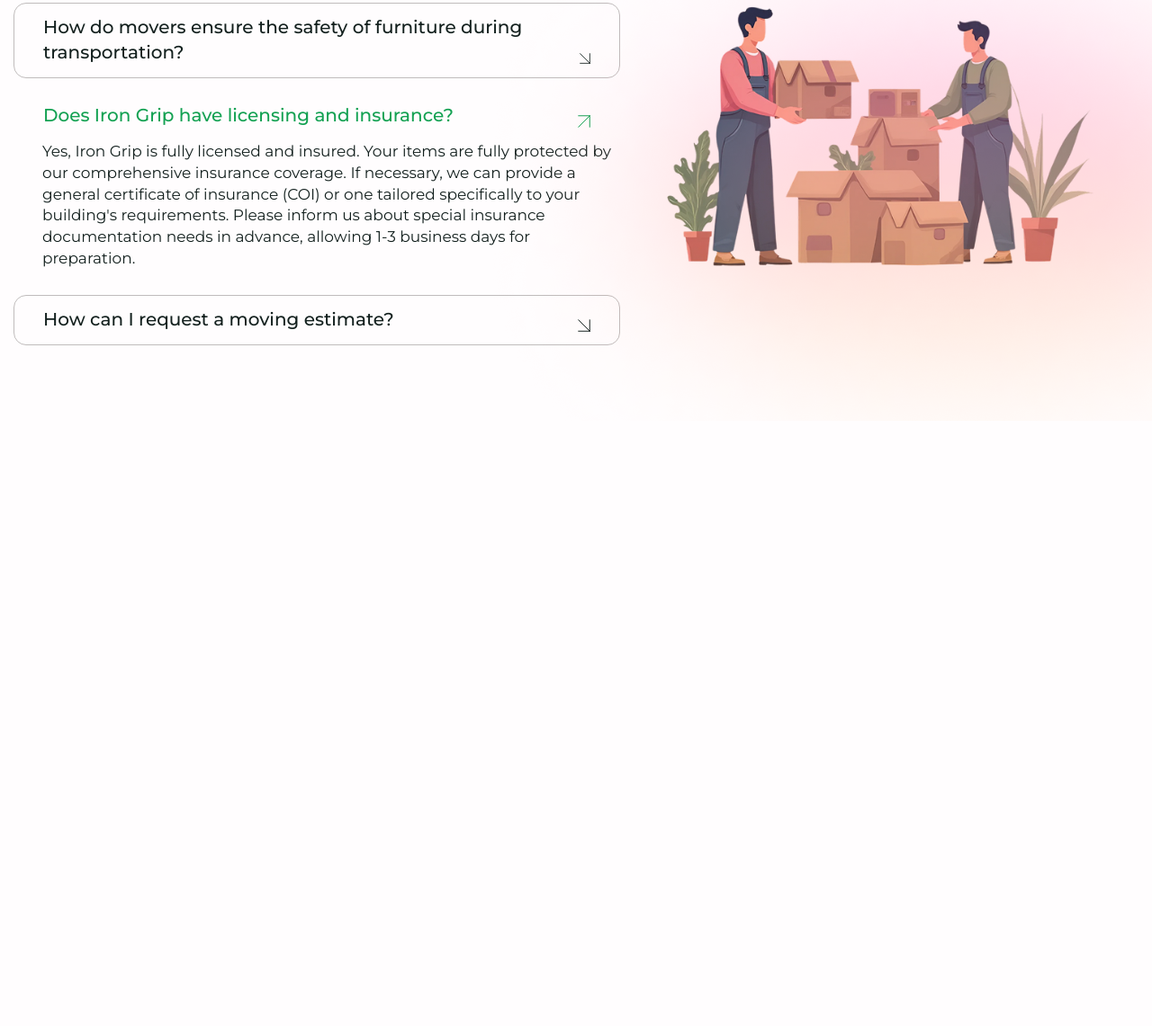
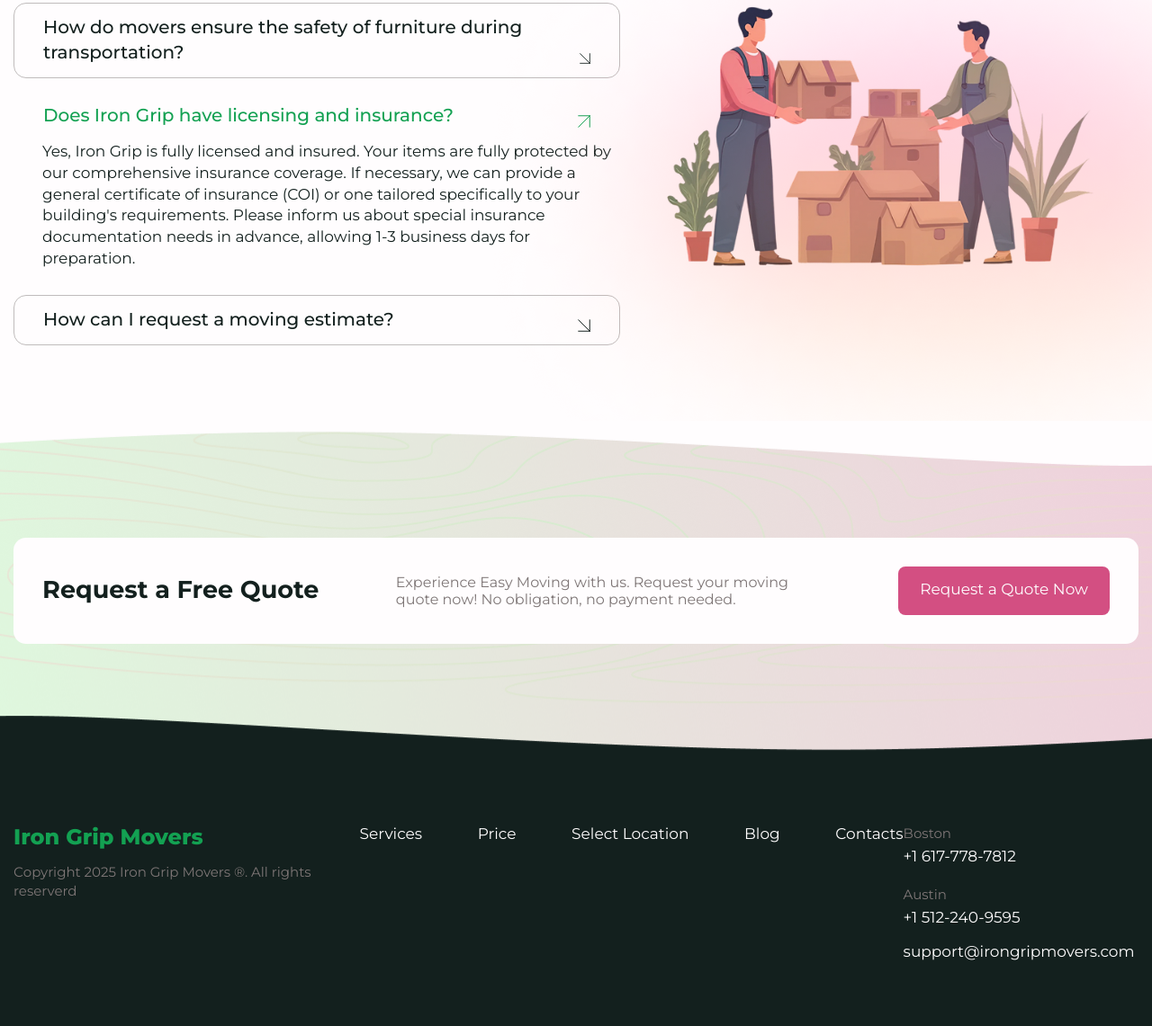
Before and after one commit to Sayko003/Iron-Grip-Movers, a website: page src/html/index.html in a window 1280 px wide. Shown: the part 4194-5335 px from the top of the page at 90% size. Before the commit the page ends 4662 px from the top, so only its background shows below. Drawn offline with nearby package versions, Linux system fonts and the light colour scheme; files that its build step writes are made by us from their sources; files whose address does not match are found by name.

Commit message:
add main pages dekstop

```diff
--- /dev/null
+++ b/src/html/blocks/footer.html
@@ -0,0 +1,42 @@
+<footer class="footer">
+    <div class="container">
+        <div class="footer--wrapper">
+            <div class="footer--descr">
+                <a href="#" class="footer--logo">Iron Grip Movers</a>
+                <div class="footer--copy">Сopyright 2025 Iron Grip Movers ®. All rights reserverd</div>
+            </div>
+
+            <nav class="footer--nav">
+                <ul class="footer--list">
+                    <li class="footer--item"><a href="#" class="footer--link">Services</a></li>
+                    <li class="footer--item"><a href="#" class="footer--link">Price</a></li>
+                    <li class="footer--item"><a href="#" class="footer--link footer-btn--location">Select Location</a></li>
+                    <li class="footer--item"><a href="#" class="footer--link">Blog</a></li>
+                    <li class="footer--item"><a href="#" class="footer--link">Contacts</a></li>
+                </ul>
+                <div class="footer--block-location">
+                    <a href="#" class="footer--location-link footer--location-link-active">Austin, TX</a>
+                    <a href="#" class="footer--location-link">Boston, MA</a>
+                </div>
+            </nav>
+
+
+
+            <div class="footer--contact">
+                <div class="footer--locations">
+                    <div class="footer--location">
+                        <div class="footer--location--name">Boston</div>
+                        <a href="tel:+16177787812" class="footer--location--tel">+1 617-778-7812</a>
+                    </div>
+                    <div class="footer--location">
+                        <div class="footer--location--name">Austin</div>
+                        <a href="tel:+15122409595" class="footer--location--tel">+1 512-240-9595</a>
+                    </div>
+                </div>
+                <div class="footer--email">
+                        <a href="mailto:support@irongripmovers.com" class="footer--email--link">support@irongripmovers.com</a>
+                </div>
+            </div>
+        </div>
+    </div>
+</footer>
--- a/src/html/blocks/header.html
+++ b/src/html/blocks/header.html
@@ -7,7 +7,7 @@
                     <li class="header--item"><a href="#" class="nav--link">Services</a></li>
                     <li class="header--item"><a href="#" class="nav--link nav--link-active">Price</a></li>
                     <li class="header--item header--location">
-                        <a href="#" class="nav--link header--link-location btn--location"> Select Location
+                        <a href="#" class="nav--link header--link-location header-btn--location"> Select Location
                             <svg class="icon--header-arrow-down" width="13" height="8" viewBox="0 0 13 8" fill="none" xmlns="http://www.w3.org/2000/svg">
                                 <path d="M0.5 1L6.5 7L12.5 1" stroke="#13201E" stroke-linecap="round" stroke-linejoin="round" />
                             </svg>
--- a/src/html/index.html
+++ b/src/html/index.html
@@ -21,7 +21,9 @@
 		@@include('./main/service.html')
 		@@include('./main/feedback.html')
 		@@include('./main/faq.html')
+		@@include('./main/request.html')
 	</main>
+	@@include('./blocks/footer.html')
 	<script src="./js/index.bundle.js"></script>
 </body>
 
--- /dev/null
+++ b/src/html/main/request.html
@@ -0,0 +1,9 @@
+<section class="request">
+    <div class="container">
+        <div class="request--block">
+            <h2 class="h2 no-mb">Request a Free Quote</h2>
+            <p class="main-text request--text">Experience Easy Moving with us. Request your moving quote now! No obligation, no payment needed.</p>
+            <button class="main--btn request--btn">Request a Quote Now</button>
+        </div>
+    </div>
+</section>
--- a/src/js/modules/headerLocation.js
+++ b/src/js/modules/headerLocation.js
@@ -1,13 +1,24 @@
 const headerLocation = () =>{
-    const btnLink = document.querySelector('.btn--location'),
-        block = document.querySelector('.header--block-location'),
+    const btnLinkHeader = document.querySelector('.header-btn--location'),
+        blockHeader = document.querySelector('.header--block-location'),
+        btnLinkFooter = document.querySelector('.footer-btn--location'),
+        blockFooter = document.querySelector('.footer--block-location'),
         body = document.querySelector('body');
 
-    btnLink.addEventListener(`click`, (e) =>{
-        block.classList.toggle('header--block-location-active')
+    // btnLink.addEventListener(`click`, (e) =>{
+    //     block.classList.toggle('header--block-location-active')
 
-    })
+    // })
+    function showLocation(btn,block,activeClass){
+        btn.addEventListener(`click`, (e) =>{
+            e.preventDefault();
 
+            block.classList.toggle(activeClass);
+        })
+    }
+
+    showLocation(btnLinkHeader,blockHeader, `header--block-location-active`);
+    showLocation(btnLinkFooter,blockFooter, `footer--block-location-active`);
 }
 
 export default headerLocation;
--- a/src/scss/blocks/_link.scss
+++ b/src/scss/blocks/_link.scss
@@ -40,3 +40,19 @@
 .header--location-link-active{
     color: var(--secondary-green);
 }
+
+.footer--location-link{
+    font-family: var(--font-family);
+    font-weight: 400;
+    font-size: 17px;
+    line-height: 140%;
+    color: var(--primary-white);
+    transition: color 0.2s ease-in;
+    &:hover{
+        color: var(--secondary-green);
+    }
+}
+
+.footer--location-link-active{
+    color: var(--secondary-green);
+}
--- /dev/null
+++ b/src/scss/blocks/_main-footer.scss
@@ -0,0 +1,125 @@
+.footer {
+    background: var(--primary-black);
+    padding: 70px 0;
+}
+.footer--wrapper {
+    display: flex;
+    justify-content: space-between;
+    align-items: flex-start
+}
+.footer--descr {
+    display: flex;
+    flex-direction: column;
+    row-gap: 14px;
+}
+.footer--logo {
+    font-family: var(--font-family);
+    font-weight: 800;
+    font-size: 24px;
+    color: var(--secondary-green);
+}
+.footer--copy {
+    font-family: var(--font-family);
+    font-weight: 400;
+    font-size: 15px;
+    line-height: 140%;
+    color: var(--secondary-gray);
+}
+.footer--nav{
+    max-width: 604px;
+    width: 100%;
+    position: relative;
+}
+.footer--block-location{
+    display: none;
+    flex-direction: column;
+    row-gap: 6px;
+
+    width: 182px;
+    padding: 24px 32px 32px 32px;
+    border: 1px solid var(--outline-gray);
+    border-radius: 8px;
+    background: var(--primary-black);
+
+    position: absolute;
+    top:50%;
+    left:50%;
+    transform: translate(-50%,15%);
+    z-index: -5;
+    opacity: 0;
+
+    transition: all 0.2s ease-in;
+}
+
+.footer--block-location-active{
+    display: flex;
+    z-index: 1;
+    opacity: 1;
+}
+
+.footer--list {
+    display: flex;
+    flex-wrap: wrap;
+    align-items: center;
+    justify-content: space-between;
+    row-gap: 14px;
+}
+
+.footer--link {
+    font-family: var(--font-family);
+    font-weight: 400;
+    font-size: 17px;
+    line-height: 140%;
+    color: var(--primary-white);
+    transition: all 0.2s ease-in;
+    &:hover{
+        font-weight: 600;
+        color: var(--secondary-green);
+    }
+}
+.footer--contact {
+    display: flex;
+    flex-direction: column;
+    row-gap: 14px;
+}
+.footer--locations {
+    display: flex;
+    flex-wrap: wrap;
+    column-gap: 20px;
+    row-gap: 20px;
+}
+.footer--location {
+    display: flex;
+    flex-direction: column;
+    row-gap: 4px;
+}
+.footer--location--name {
+    font-family: var(--font-family);
+    font-weight: 400;
+    font-size: 15px;
+    line-height: 140%;
+    color: var(--secondary-gray);
+}
+.footer--location--tel {
+    font-family: var(--font-family);
+    font-weight: 400;
+    font-size: 17px;
+    line-height: 140%;
+    color: var(--primary-white);
+    transition: color 0.2s ease-in;
+    &:hover{
+        color: var(--secondary-green);
+    }
+}
+
+.footer--email--link {
+    font-family: var(--font-family);
+    font-weight: 400;
+    font-size: 17px;
+    line-height: 140%;
+    color: var(--primary-white);
+    transition: color 0.2s ease-in;
+    &:hover{
+        color: var(--secondary-green);
+    }
+}
--- /dev/null
+++ b/src/scss/blocks/_main-request.scss
@@ -0,0 +1,17 @@
+.request {
+    padding: 130px 0;
+    background: url('../../img/page/main/main-request.png') center center /cover no-repeat;
+}
+
+.request--block {
+    border-radius: 14px;
+    padding: 32px;
+    background: var(--primary-white);
+    display: flex;
+    justify-content: space-between;
+    align-items: center;
+}
+.request--text{
+    max-width: 473px;
+    color: var(--secondary-gray);
+}
--- a/src/scss/blocks/_title.scss
+++ b/src/scss/blocks/_title.scss
@@ -52,7 +52,9 @@
 .margin-title-h2{
     margin-bottom: 40px;
 }
-
+.no-mb{
+	margin-bottom: 0;
+}
 .title-color{
     color: var(--secondary-green);
 }
```
Also changed, not shown: build/css/main.css, build/img/page/main/main-faq-xxl.png (deleted), build/img/page/main/main-faq-xxl.webp (deleted), build/img/page/main/main-request.png (added), build/img/page/main/main-request.webp (added), build/img/svgsprite/stack/sprite.stack.html, build/index.html, build/js/index.bundle.js, build/main/request.html (added), src/img/page/main/main-request.png (added), src/scss/bases/_utils.scss (line endings or trailing spaces).
